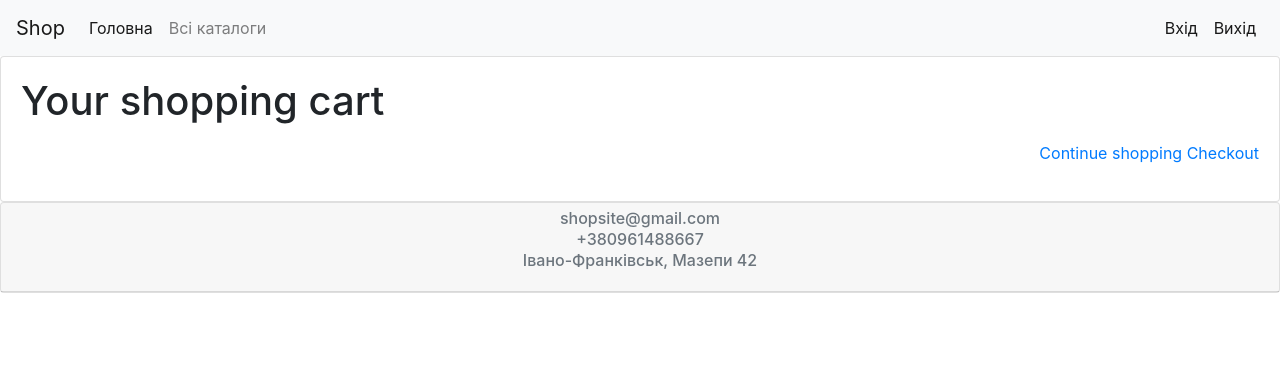
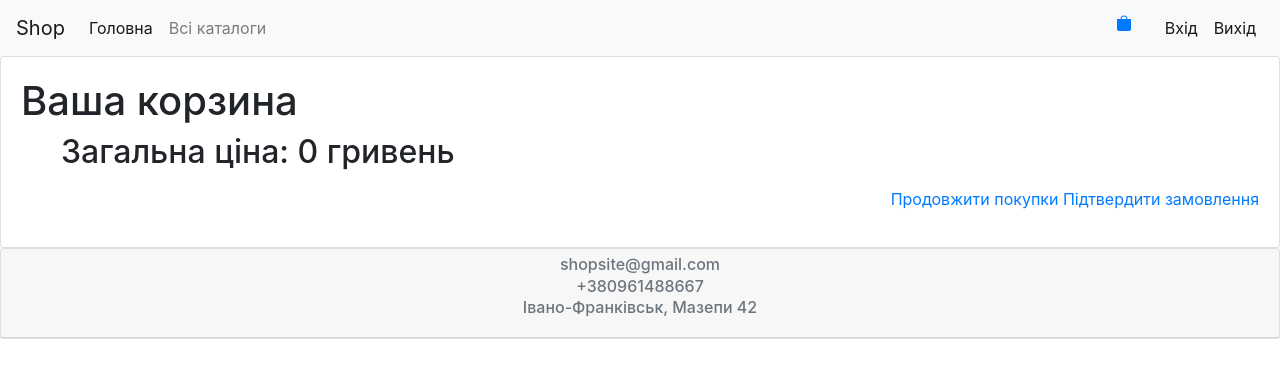
Before and after one commit to TarasMkast/shop, a Django app: page /cart/ in a window 1280 px wide. Shown: the top 378 px of the page. Run offline with Django 3.2, Linux system fonts and the light colour scheme; data comes from the database, SQL or seed files in the repository; both versions use the stored data as it was after the commit; some libraries are stand-ins or nearby versions.

Commit message:
fix cart

```diff
--- a/cart/cart.py
+++ b/cart/cart.py
@@ -15,7 +15,8 @@ class Cart(object):
 
         goods_id = str(goods.id)
         if goods_id not in self.cart:
-            self.cart[goods_id] = {'name': str(goods.name),
+            self.cart[goods_id] = {'id': str(goods_id),
+                                   'name': str(goods.name),
                                    'quantity': 0,
                                    'price': str(goods.price)}
         if update_quantity:
@@ -48,9 +49,12 @@ class Cart(object):
     def __len__(self):
         return sum(item['quantity'] for item in self.cart.values())
 
-    # def get_total_price(self):
-    #     return sum(item['price'] * item['quantity'] for item in
-    #                self.cart.values())
+    def get_total_price(self):
+
+        return sum(
+            (float(item['price'].replace('₴', '').replace(',', '').replace('.', '')))/100 * item['quantity'] for
+            item in
+            self.cart.values())
 
     def clear(self):
         del self.session[settings.CART_SESSION_ID]
--- a/cart/templates/cart/detail.html
+++ b/cart/templates/cart/detail.html
@@ -1,20 +1,30 @@
 {% extends "mainsite/base.html" %}
 {% load static %}
 {% block title %}
-    Your shopping cart
+    Корзина
 {% endblock %}
 {% block content %}
-    <h1>Your shopping cart</h1>
+    <h1>Ваша корзина</h1>
     <ul>
         {% for item in cart %}
-                <li>{{ item.name }}</li>
-                <li>{{ item.quantity }}</li>
-                <li>{{ item.price }}</li>
-                {#{{ item.total_price }}#}
+            <li>{{ item.get_total_price }}</li>
+            <li>{{ item.name }}</li>
+            <li>{{ item.quantity }}</li>
+            <li>{{ item.price }}</li>
+            <a href="{% url "cart:cart_remove" item.id %}">
+                <svg width="1em" height="1em" viewBox="0 0 16 16" class="bi bi-x" fill="currentColor"
+                     xmlns="http://www.w3.org/2000/svg">
+                    <path fill-rule="evenodd"
+                          d="M11.854 4.146a.5.5 0 0 1 0 .708l-7 7a.5.5 0 0 1-.708-.708l7-7a.5.5 0 0 1 .708 0z"/>
+                    <path fill-rule="evenodd"
+                          d="M4.146 4.146a.5.5 0 0 0 0 .708l7 7a.5.5 0 0 0 .708-.708l-7-7a.5.5 0 0 0-.708 0z"/>
+                </svg>
+            </a>
         {% endfor %}
+    <h2>Загальна ціна: {{ total_price }} гривень</h2>
     </ul>
     <p class="text-right">
-        <a href="{% url "mainsite:main" %}" class="button light">Continue shopping</a>
-        <a href="#" class="button">Checkout</a>
+        <a href="{% url "mainsite:main" %}" class="button light">Продовжити покупки</a>
+        <a href="#" class="button">Підтвердити замовлення</a>
     </p>
 {% endblock %}
--- a/cart/views.py
+++ b/cart/views.py
@@ -28,4 +28,5 @@ def cart_remove(request, goods_id):
 
 def cart_detail(request):
     cart = Cart(request)
-    return render(request, 'cart/detail.html', {'cart': cart})
+    # print(cart.get_total_price())
+    return render(request, 'cart/detail.html', {'cart': cart, 'total_price': cart.get_total_price()})
--- a/mainsite/admin.py
+++ b/mainsite/admin.py
@@ -11,7 +11,7 @@ class CommentDb(admin.ModelAdmin):
 
 
 class OrderDb(admin.ModelAdmin):
-    list_display = ('user', 'date', 'get_goods', 'get_count_goods')
+    list_display = ('first_name', 'last_name', 'email', 'address', 'city', 'created', 'paid')
 
 
 class CatalogDb(admin.ModelAdmin):
--- /dev/null
+++ b/mainsite/forms.py
@@ -0,0 +1,5 @@
+from django import forms
+
+
+class OrderForms(forms.Form):
+    pass
--- a/mainsite/templates/mainsite/header.html
+++ b/mainsite/templates/mainsite/header.html
@@ -35,6 +35,10 @@
         {#    </form>#}
         <dev style="text-align: right">
             <ul class="navbar-nav mr-auto">
+                <a href="{% url "cart:cart_detail" %}"><svg style="margin-top: 8%; margin-right: 25px" width="1em" height="1em" viewBox="0 0 16 16" class="bi bi-bag-fill" fill="currentColor"
+                     xmlns="http://www.w3.org/2000/svg">
+                    <path d="M1 4h14v10a2 2 0 0 1-2 2H3a2 2 0 0 1-2-2V4zm7-2.5A2.5 2.5 0 0 0 5.5 4h-1a3.5 3.5 0 1 1 7 0h-1A2.5 2.5 0 0 0 8 1.5z"/>
+                </svg></a>
                 <li class="nav-item active">
                     <a class="nav-link" href="{% url 'login' %}">Вхід <span class="sr-only">(current)</span></a>
                 </li>
--- a/shop/settings.py
+++ b/shop/settings.py
@@ -98,7 +98,7 @@ AUTH_PASSWORD_VALIDATORS = [
     },
 ]
 
-LOGIN_REDIRECT_URL = '/'
+LOGIN_REDIRECT_URL = '/main/'
 LOGOUT_REDIRECT_URL = 'login'
 
 
```
Also changed, not shown: mainsite/models.py (+8 -4 lines), mainsite/templates/mainsite/order.html (added, +7 -0 lines), mainsite/views.py (+9 -1 lines), db.sqlite3, mainsite/migrations/0003_auto_20200821_0914.py (added), mainsite/migrations/0004_auto_20200821_0919.py (added), mainsite/migrations/0005_auto_20200821_0945.py (added), mainsite/migrations/0006_auto_20200821_1055.py (added). Lines whose indentation alone changed are shown as unchanged.
